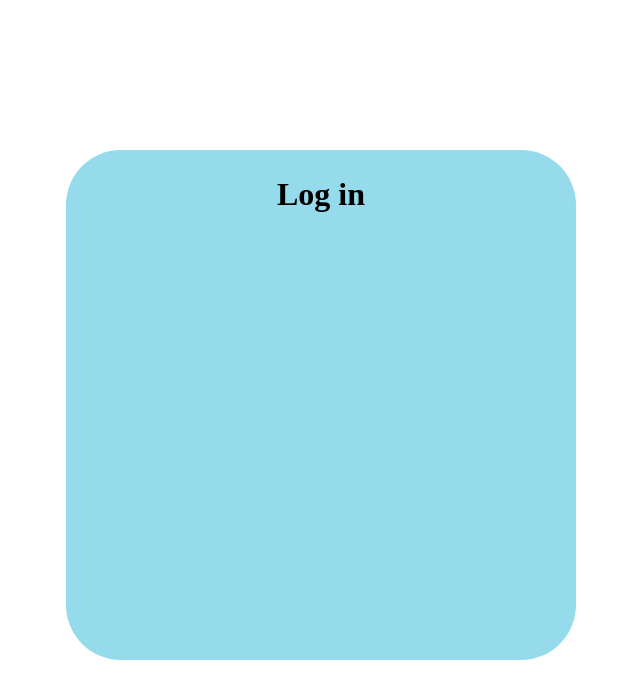
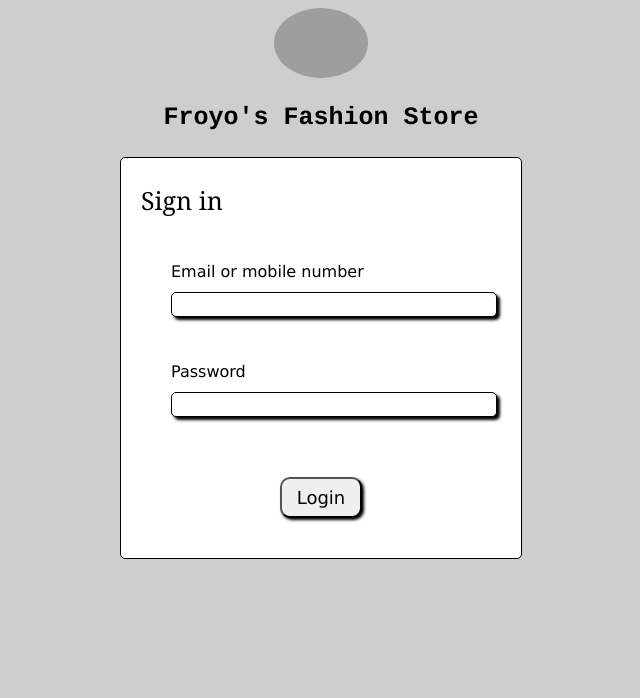
Before and after one commit to hemantgaikwad13/Fashion_store_website, a plain HTML site: page pages/login.html in a window 1280 px wide. Shown: the whole page, without its empty margins (319-959 px from the left). Drawn offline with Linux system fonts and the light colour scheme; grey boxes are pictures that could not be loaded.

Commit message:
Basic structure

```diff
--- a/pages/login.html
+++ b/pages/login.html
@@ -5,26 +5,113 @@
 </head>
 
 <style>
-    .container{
-        background-color: rgb(149, 219, 235);
+
+    .body{
+        background-color: #CECECE;
+    }
+
+    .head-container{
+        width: 400px;
         margin-left: auto;
         margin-right: auto;
-        margin-top: 150px;
-        width: 500px;
-        height: 500px;
-        border-radius: 55px;
-        padding: 5px;
+        display: flexbox;
+    }
+
+    .foryo-img{
+        display: block;
+        height: 70px;
+        border-radius: 50%;
+        margin-left: auto;
+        margin-right: auto;
+    }
+
+    .img-heading{
+        text-align: center;
+        font-family:'courier';
+        font-weight: bold;
+        font-size: 25px;
+    }
+
+    .card-container{
+        background-color: white;
+        margin-left: auto;
+        margin-right: auto;
+        width: 400px;
+        height: 400px;
+        border-radius: 5px;
+        border: 1px solid black;
     }
 
     .heading{
-        text-align: center;
+        text-align: left;
+        margin-left: 20px;
+        font-size: 25px;
+        font-weight: 500;
+        font-family: 'Georgia';
+    }
+
+    .username-text{
+        font-family: verdana;
+        margin-left: 50px;
+        font-size: 16px;
+        font-weight: 500;
+        margin-top: 45px;
+    }
+
+    .username-input{
+        font-family: verdana;
+        margin-left: 50px;
+        width:320px;
+        margin-top: -5px;
+        font-size: 18px;
+        border-radius: 5px;
+        border: 1px solid black;
+        box-shadow: 3px 3px 3px 0px;
+    }
+
+    .password-input{
+        font-family: verdana;
+        margin-left: 50px;
+        width:320px;
+        margin-top: -5px;
+        font-size: 18px;
+        border-radius: 5px;
+        border: 1px solid black;
+        box-shadow: 3px 3px 3px 0px;
+    }
+
+    .submit-btn{
+        display: block;
+        margin-left: auto;
+        margin-right: auto;
+        margin-top: 60px;
+        font-size: 18px;
+        font-family: verdana;
+        border-radius: 10px;
+        padding: 8px 15px;
+        box-shadow: 2px 2px 3px 0px;
     }
 
 </style>
 
-<body>
-    <div class="container">
-        <h1 class="heading">Log in</h1>
+<body class="body">
+
+    <div class="head-container">
+        <img src="https://media.istockphoto.com/id/483509751/vector/frozen-yogurt-graphic.jpg?s=612x612&w=0&k=20&c=lPR1k9p_1O8cX5LSyrNSYUZFgP_ySQ3yhO2m3VYu7HU=" class="foryo-img"/>
+        <p class="img-heading">Froyo's Fashion Store</p>
     </div>
+
+    <div class="card-container">
+        <p class="heading">Sign in</p>
+        <p class="username-text">Email or mobile number</p>
+        <input type="text" class="username-input"/>
+
+        <p class="username-text">Password</p>
+        <input type="password" class="password-input"/>
+
+        <button class="submit-btn">Login</button>
+
+    </div>
+
 </body>
 </html>
```
